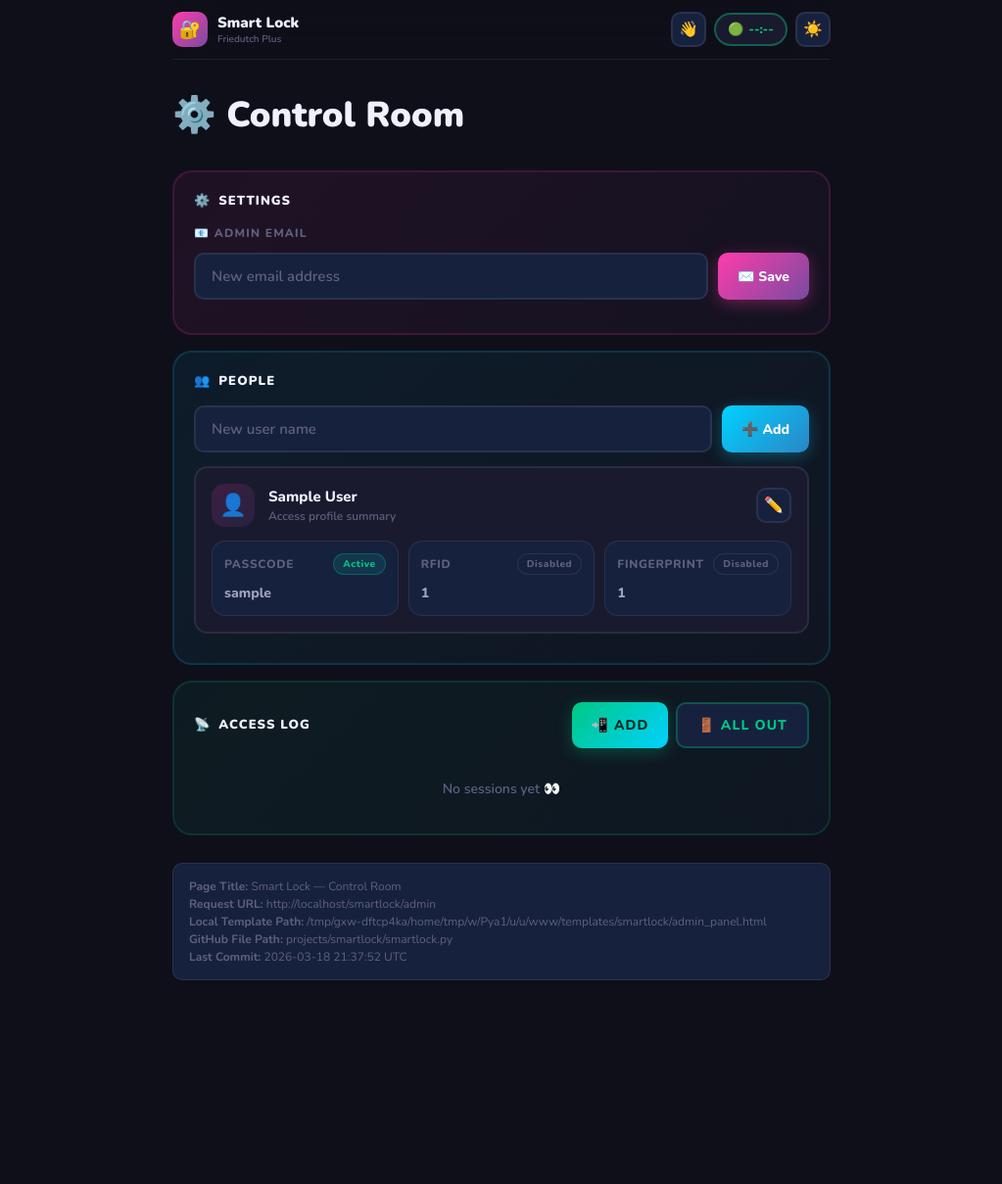
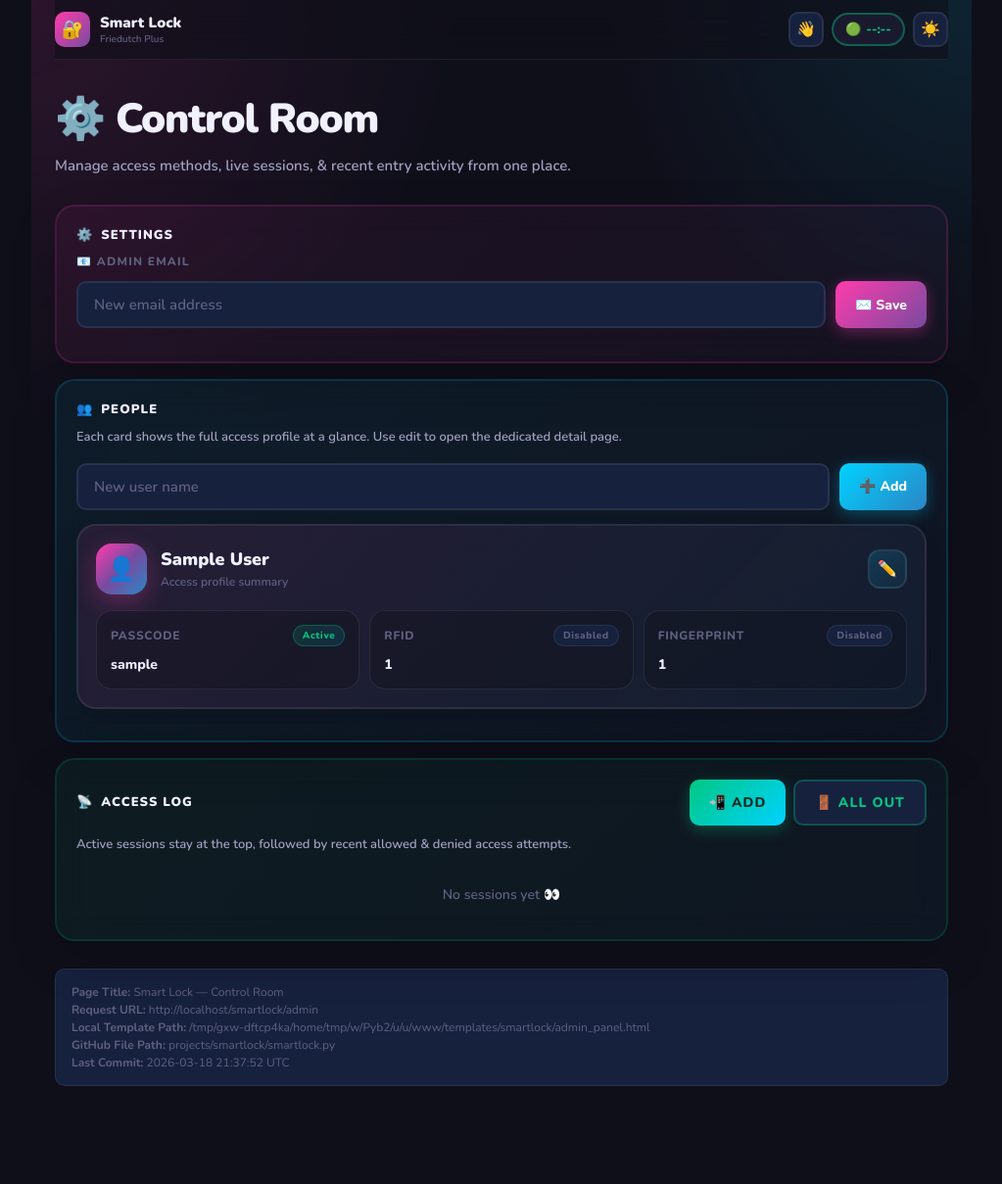
Before and after one commit to friedutch/website, a Flask app: page /smartlock/admin in a window 1280 px wide. Shown: the whole page at 98% size, without its empty margins (128-1151 px from the left). Before the commit the page ends 1001 px from the top, so only its background shows below. Run offline with Flask 3, Linux system fonts and the light colour scheme; the visitor is signed in with stand-in values (Sample User, id 1); data comes from the database, SQL or seed files in the repository; data that the repository does not hold is empty; some libraries are stand-ins or nearby versions.

Commit message:
Restore smart lock admin panel visual styling

```diff
--- a/static/css/pages/smartlock/admin_panel.css
+++ b/static/css/pages/smartlock/admin_panel.css
@@ -1,4 +1,12 @@
-body { max-width:720px; margin:0 auto; padding:0 24px 100px; }
+body {
+  max-width: 960px;
+  margin: 0 auto;
+  padding: 0 24px 100px;
+  background:
+    radial-gradient(circle at top left, rgba(255, 60, 172, 0.12), transparent 28%),
+    radial-gradient(circle at top right, rgba(0, 210, 255, 0.1), transparent 24%),
+    var(--bg);
+}
 .top-bar-unified {
   position: sticky; top: 0; z-index: 100;
   display: flex; align-items: center; justify-content: space-between;
@@ -22,26 +30,80 @@ body { max-width:720px; margin:0 auto; padding:0 24px 100px; }
 .sess-chip.warn { background:var(--surface); border-color:rgba(255,107,53,0.6); color:var(--orange); animation:pulse-warn 2s ease-in-out infinite; }
 @keyframes pulse-warn { 0%,100%{box-shadow:0 0 0 0 rgba(255,107,53,0.2);}50%{box-shadow:0 0 0 6px rgba(255,107,53,0);} }
 .top-icon-btn { width:36px;height:36px;border-radius:10px;border:2px solid var(--border);background:var(--surface2);display:flex;align-items:center;justify-content:center;font-size:16px;cursor:pointer;font-family:'Nunito',sans-serif;font-weight:800;color:var(--text2);transition:all 0.2s;text-decoration:none; }
-.top-icon-btn:hover { border-color:var(--pink); }
-h1 { font-size:36px; font-weight:900; margin-bottom:32px; }
-.user-card { background:var(--surface);border:2px solid var(--border);border-radius:var(--radius-sm);padding:16px;margin-bottom:10px;display:flex;flex-direction:column;gap:14px;transition:all 0.2s; }
-.user-card:hover { border-color:rgba(255,60,172,0.3); box-shadow:0 4px 20px var(--shadow); }
+.top-icon-btn:hover { border-color:var(--pink); transform:translateY(-1px); }
+h1 { font-size:42px; font-weight:900; margin-bottom:8px; letter-spacing:-0.03em; }
+.panel-sub { font-size:15px; color:var(--text2); font-weight:600; margin-bottom:28px; max-width:640px; line-height:1.55; }
+.zone {
+  box-shadow: 0 20px 48px rgba(0, 0, 0, 0.16);
+  backdrop-filter: blur(16px);
+  -webkit-backdrop-filter: blur(16px);
+}
+.zone-title { margin-bottom: 10px; }
+.zone-copy { font-size:13px; color:var(--text2); font-weight:600; line-height:1.5; margin-bottom:16px; }
+.user-card {
+  background: linear-gradient(135deg, rgba(255,60,172,0.1), rgba(43,134,197,0.08));
+  border: 2px solid rgba(255,255,255,0.08);
+  border-radius: var(--radius);
+  padding: 18px;
+  margin-bottom: 12px;
+  display: flex;
+  flex-direction: column;
+  gap: 16px;
+  transition: all 0.2s;
+  box-shadow: 0 14px 34px rgba(0, 0, 0, 0.18);
+}
+.user-card:hover { border-color:rgba(255,60,172,0.3); box-shadow:0 18px 40px rgba(0,0,0,0.22); transform:translateY(-2px); }
 .user-card-top { display:flex;align-items:center;gap:14px; }
-.user-avatar { width:44px;height:44px;border-radius:14px;display:flex;align-items:center;justify-content:center;font-size:22px;flex-shrink:0;background:linear-gradient(135deg,rgba(255,60,172,0.15),rgba(120,75,160,0.15)); }
+.user-avatar {
+  width: 52px;
+  height: 52px;
+  border-radius: 16px;
+  display: flex;
+  align-items: center;
+  justify-content: center;
+  font-size: 24px;
+  flex-shrink: 0;
+  background: linear-gradient(135deg, var(--pink), var(--purple), var(--blue));
+  box-shadow: 0 8px 24px rgba(255, 60, 172, 0.28);
+}
 .user-info { flex:1; min-width:0; }
-.user-name { font-size:15px; font-weight:800; margin-bottom:2px; }
+.user-name { font-size:18px; font-weight:900; margin-bottom:3px; }
 .user-sub { font-size:12px;color:var(--text3);font-weight:600; }
 .user-method-grid { display:grid;grid-template-columns:repeat(3, minmax(0, 1fr));gap:10px; }
-.user-method-card { border:1px solid var(--border);border-radius:14px;padding:12px;background:var(--surface2);min-width:0; }
+.user-method-card {
+  border: 1px solid rgba(255,255,255,0.08);
+  border-radius: 16px;
+  padding: 14px;
+  background: rgba(15, 15, 26, 0.34);
+  min-width: 0;
+}
+[data-theme="light"] .user-method-card {
+  background: rgba(255, 255, 255, 0.82);
+  border-color: rgba(0,0,0,0.06);
+}
 .user-method-head { display:flex;align-items:center;justify-content:space-between;gap:8px;margin-bottom:10px; }
 .user-method-label { font-size:12px;font-weight:800;letter-spacing:0.06em;text-transform:uppercase;color:var(--text3); }
 .user-method-state { flex-shrink:0; }
-.user-method-id { font-size:14px;font-weight:800;color:var(--text2);word-break:break-word;line-height:1.35; }
+.user-method-id { font-size:14px;font-weight:800;color:var(--text);word-break:break-word;line-height:1.35; }
 .user-method-id-empty { color:var(--text3);font-weight:700; }
-.icon-btn { width:36px;height:36px;border-radius:10px;border:2px solid var(--border);background:var(--surface2);display:flex;align-items:center;justify-content:center;font-size:16px;cursor:pointer;transition:all 0.2s;text-decoration:none; }
+.icon-btn { width:40px;height:40px;border-radius:12px;border:2px solid var(--border);background:var(--surface2);display:flex;align-items:center;justify-content:center;font-size:16px;cursor:pointer;transition:all 0.2s;text-decoration:none; }
 .icon-btn:hover { transform:scale(1.1); }
+.icon-btn.edit {
+  background: linear-gradient(135deg, rgba(0,210,255,0.16), rgba(43,134,197,0.1));
+}
 .icon-btn.edit:hover { border-color:var(--cyan); }
-.session-card { background:var(--surface);border:2px solid var(--border);border-radius:var(--radius-sm);padding:14px 16px;margin-bottom:10px;display:flex;align-items:center;gap:14px;transition:all 0.2s; }
+.session-card {
+  background: rgba(255,255,255,0.04);
+  border:2px solid var(--border);
+  border-radius:var(--radius-sm);
+  padding:14px 16px;
+  margin-bottom:10px;
+  display:flex;
+  align-items:center;
+  gap:14px;
+  transition:all 0.2s;
+}
+[data-theme="light"] .session-card { background: rgba(255,255,255,0.76); }
 .session-card.current { border-color:rgba(0,200,130,0.3); background:linear-gradient(135deg,rgba(0,200,130,0.05),rgba(0,210,255,0.03)); }
 .session-card.allowed { border-color:rgba(0,200,130,0.15); opacity:0.7; }
 .session-card.denied  { border-color:rgba(255,107,53,0.2); background:rgba(255,107,53,0.03); opacity:0.85; }
@@ -78,6 +140,18 @@ h1 { font-size:36px; font-weight:900; margin-bottom:32px; }
 .cd-note-sm span { color:var(--pink); }
 .no-items { font-size:14px;font-weight:600;color:var(--text3);text-align:center;padding:16px 0; }
 
+@media (max-width: 840px) {
+  body { max-width: 720px; }
+}
+
 @media (max-width: 700px) {
+  body { padding: 0 18px 84px; }
+  h1 { font-size: 34px; }
+  .top-bar-unified { margin-bottom: 26px; }
+  .field-row { flex-direction: column; }
+  .zone-title,
+  .zone-title-actions { align-items: flex-start; }
+  .zone-title { flex-direction: column; }
+  .zone-title-actions { width: 100%; }
   .user-method-grid { grid-template-columns:1fr; }
 }
--- a/templates/smartlock/admin_panel.html
+++ b/templates/smartlock/admin_panel.html
@@ -29,6 +29,7 @@
 </div>
 
 <h1>⚙️ Control Room</h1>
+<p class="panel-sub">Manage access methods, live sessions, & recent entry activity from one place.</p>
 
 <div class="zone zone-pink">
   <div class="zone-title"><div class="zone-title-left"><span>⚙️</span> Settings</div></div>
@@ -56,6 +57,7 @@
 
 <div class="zone zone-cyan">
   <div class="zone-title"><div class="zone-title-left"><span>👥</span> People</div></div>
+  <p class="zone-copy">Each card shows the full access profile at a glance. Use edit to open the dedicated detail page.</p>
   <form class="field-row" method="POST" action="/smartlock/users/add">
     <input type="hidden" name="csrf_token" value="{{ csrf_token() }}">
     <input class="app-input" type="text" name="name" placeholder="New user name" required>
@@ -114,6 +116,7 @@
       <a class="sm-btn sm-ghost sm-ghost-green" href="/smartlock/session/logout-all" data-confirm="Log out all other sessions?">🚪 All out</a>
     </div>
   </div>
+  <p class="zone-copy">Active sessions stay at the top, followed by recent allowed & denied access attempts.</p>
 
   {% for s in sessions %}
   <div class="session-card {{ 'current' if s.session_token == current_token else '' }}">
```
